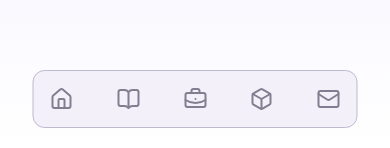
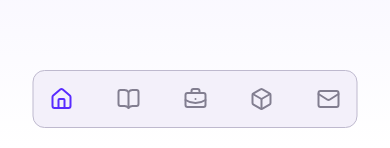
Before and after one commit to rrojas1296/Portafolio-2026, a Next.js app: page /en in a window 390 px wide. Shown: the part 696-844 px from the top of the page. Built offline with nearby package versions, Linux system fonts and the light colour scheme.

Commit message:
master: Added scroll behavior

```diff
--- a/src/components/BottomNav/BottomNav.tsx
+++ b/src/components/BottomNav/BottomNav.tsx
@@ -1,19 +1,26 @@
+"use client";
 import { sections } from "@/constants/sections";
-import Link from "next/link";
+import { useActiveSection } from "@/hooks/useActiveSection";
+import { scrollToSection } from "@/lib/scrollToSection";
+import { cn } from "@/lib/utils";
 
 const BottomNav = () => {
+  const active = useActiveSection();
   return (
     <div className="fixed bottom-5 w-10/12 left-1/2 -translate-x-1/2 justify-between flex items-center rounded-xl border border-border-2 bg-bg-2 lg:hidden z-10 max-w-sm">
-      {sections.map(({ id, href, ariaLabel, icon: Icon }) => {
+      {sections.map(({ id, ariaLabel, icon: Icon }) => {
         return (
-          <Link key={id} aria-label={ariaLabel} href={href}>
-            <button
-              aria-label={ariaLabel}
-              className="outline-none border-none cursor-pointer p-4"
-            >
-              <Icon className="text-text-2" />
-            </button>
-          </Link>
+          <button
+            key={id}
+            aria-label={ariaLabel}
+            className={cn(
+              "outline-none text-text-2 border-none cursor-pointer p-4",
+              active === id && "text-primary-500",
+            )}
+            onClick={() => scrollToSection(id)}
+          >
+            <Icon />
+          </button>
         );
       })}
     </div>
--- a/src/components/ContactSection/ContactSection.tsx
+++ b/src/components/ContactSection/ContactSection.tsx
@@ -104,7 +104,7 @@ const ContactSection = () => {
             {loading ? (
               <LoaderIcon className="text-text-3 animate-spin" />
             ) : (
-              <RocketIcon className="text-text-3 " />
+              <RocketIcon className="text-text-3" />
             )}
           </Button>
         </form>
--- a/src/components/Header/Header.tsx
+++ b/src/components/Header/Header.tsx
@@ -17,6 +17,7 @@ import { cn } from "@/lib/utils";
 import SpainFlagIcon from "../Icons/SpainFlagIcon";
 import USFlagIcon from "../Icons/USFlagIcon";
 import BrazilFlagIcon from "../Icons/BrazilFlagIcon";
+import { scrollToSection } from "@/lib/scrollToSection";
 
 const Header = () => {
   const active = useActiveSection();
@@ -59,18 +60,19 @@ const Header = () => {
           Drojas
         </Link>
         <div className="hidden lg:flex gap-8">
-          {sections.map(({ id, href, label }) => {
+          {sections.map(({ id, label }) => {
             return (
-              <Link
+              <button
                 key={id}
-                href={href}
+                aria-label={label}
+                onClick={() => scrollToSection(id)}
                 className={cn(
-                  "text-text-1 text-sm",
+                  "text-text-1 text-sm cursor-pointer",
                   active === id && "text-primary-500 font-bold",
                 )}
               >
                 {t(label)}
-              </Link>
+              </button>
             );
           })}
         </div>
--- a/src/components/HeroSection/HeroSection.tsx
+++ b/src/components/HeroSection/HeroSection.tsx
@@ -1,3 +1,4 @@
+"use client";
 import HeroImage from "@/assets/HeroImage.png";
 import { useTranslations } from "next-intl";
 import Image from "next/image";
@@ -6,6 +7,7 @@ import GithubIcon from "../Icons/GithubIcon";
 import LinkedinIcon from "../Icons/LinkedinIcon";
 import InstagramIcon from "../Icons/InstagramIcon";
 import Button from "../Button/Button";
+import { scrollToSection } from "@/lib/scrollToSection";
 
 const HeroSection = () => {
   const t = useTranslations("Hero");
@@ -31,7 +33,10 @@ const HeroSection = () => {
             <LinkedinIcon className="text-text-1" />
             <InstagramIcon className="text-text-1" />
           </div>
-          <Button className="w-fit px-5">
+          <Button
+            className="w-fit px-5"
+            onClick={() => scrollToSection("contact")}
+          >
             {t("contactButton")}
             <RocketIcon className="text-text-3 w-5 h-5" />
           </Button>
--- a/src/components/ProjectsSection/ProjectsSection.tsx
+++ b/src/components/ProjectsSection/ProjectsSection.tsx
@@ -52,7 +52,7 @@ const ProjectsSection = () => {
                   );
                 })}
               </div>
-              <div className="grid grid-cols-2 gap-4 mt-3 font-medium">
+              <div className="grid grid-cols-1 md:grid-cols-2 gap-4 mt-3 font-medium">
                 {buttons.map(({ icon: Icon, id, buttonType, url, label }) => {
                   return (
                     <Link key={id} href={url} target="_blank">
--- a/src/hooks/useActiveSection.tsx
+++ b/src/hooks/useActiveSection.tsx
@@ -19,7 +19,7 @@ export function useActiveSection() {
           }
         },
         {
-          rootMargin: "-30% 0px -30% 0px", // 🔥 clave
+          rootMargin: "-80px 0px -80px 0px", // 🔥 clave
           threshold: 0,
         },
       );
--- /dev/null
+++ b/src/lib/scrollToSection.ts
@@ -0,0 +1,13 @@
+export const scrollToSection = (id: string) => {
+  const element = document.getElementById(id);
+
+  if (!element) return;
+
+  const yOffset = -80;
+  const y = element.getBoundingClientRect().top + window.scrollY + yOffset;
+
+  window.scrollTo({
+    top: y,
+    behavior: "smooth",
+  });
+};
--- a/src/schemas/contactSchema.ts
+++ b/src/schemas/contactSchema.ts
@@ -11,10 +11,14 @@ export const contactSchema = z.object({
   email: z.email({
     error: "form.email.errors.required",
   }),
-  phone: z.object({
-    code: z.string(),
-    number: z.string(),
-  }),
+  phone: z
+    .object({
+      code: z.string(),
+      number: z.string().optional(),
+    })
+    .refine((val) => val.code && val.number, {
+      error: "form.phone.errors.required",
+    }),
   subject: z.string().min(1, {
     error: "form.subject.errors.required",
   }),
```
